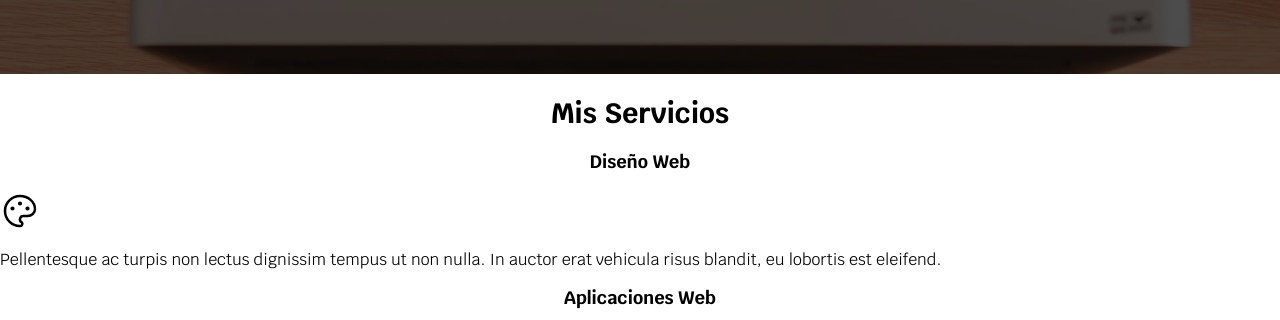
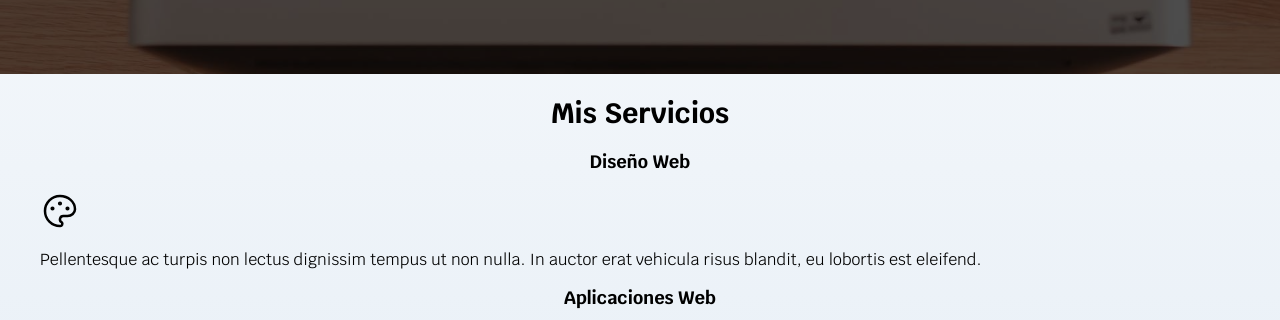
Before and after one commit to Giovanni-Hernandez/DESARROLLO-WEB, a plain HTML site: page index.html in a window 1280 px wide. Shown: the part 514-834 px from the top of the page. Drawn offline with Linux system fonts and the light colour scheme.

Commit message:
Degradado CSS

```diff
--- a/css/styles.css
+++ b/css/styles.css
@@ -4,6 +4,7 @@
     --primario: #ffc107;
     --secundario: #0097a7;
     --gris: #757575;
+    --grisClaro: #DFE9F3;
 }
 /* Globales */
 html{
@@ -16,6 +17,7 @@ html{
 body{
     font-size: 16px; /*1rem = 10px*/
     font-family: 'Krub', sans-serif;
+    background-image: linear-gradient(to top, var(--grisClaro) 0%, var(--blanco) 100% ); /*Color de fondo con degradado */
 }
 .contenedor{
     max-width: 120rem;
--- a/index.html
+++ b/index.html
@@ -57,7 +57,7 @@
       <!--.contenido-hero-->
     </section>
 
-    <main>
+    <main class="contenedor">
       <h2>Mis Servicios</h2>
 
       <section>
```
